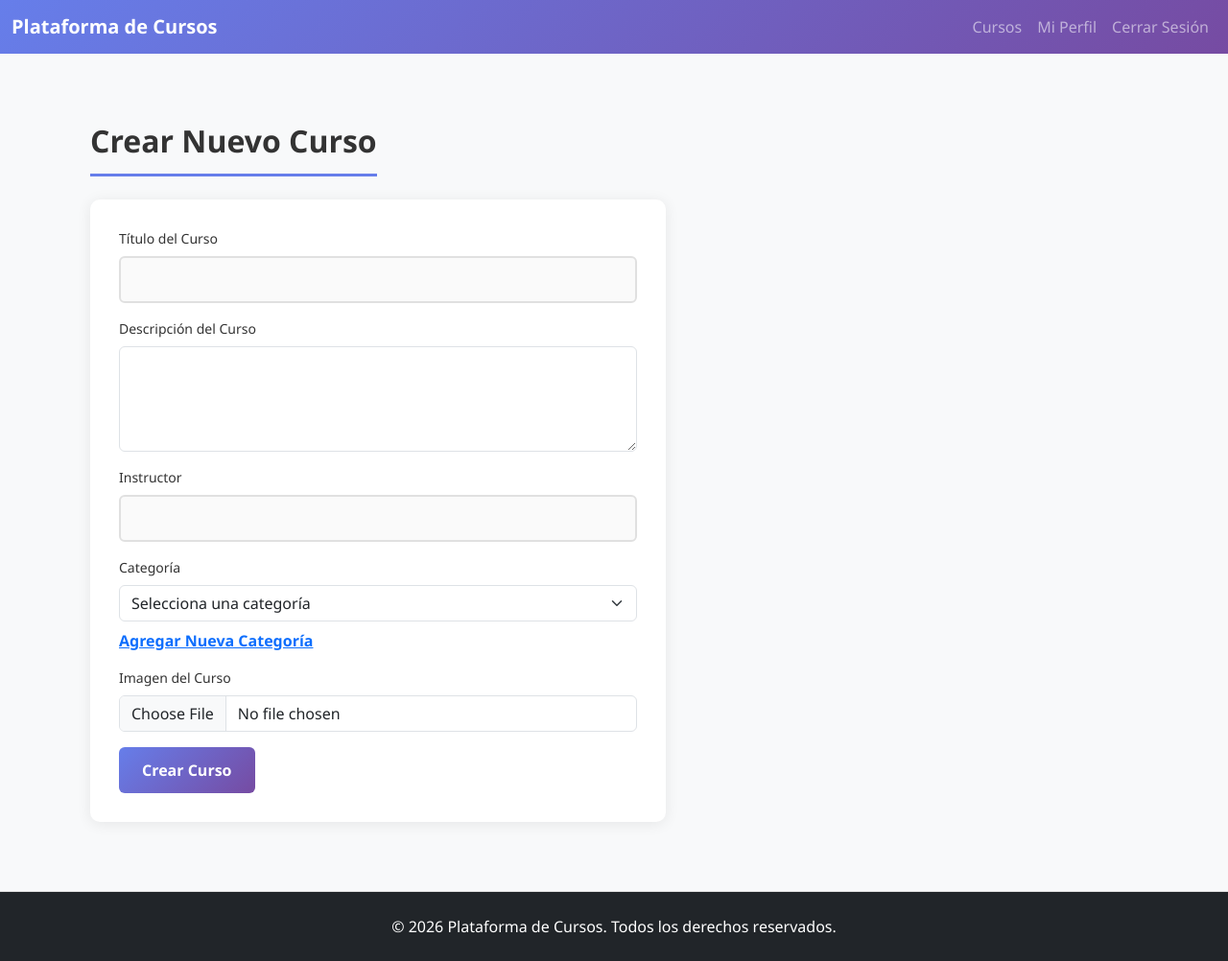
After one commit to Manug0mez33/Curs.ar, a Django app: page /curso/crear/ in a window 1280 px wide. The commit adds this page. Shown: the whole page at 96% size. Run offline with Django 5.2, Linux system fonts and the light colour scheme; a user stored in the database is signed in; data comes from the database, SQL or seed files in the repository; both versions use the stored data as it was after the commit.

Commit message:
Vistas para cursos y categoria, templates

```diff
--- a/Cursar/settings.py
+++ b/Cursar/settings.py
@@ -69,8 +69,8 @@
     },
 ]
 
-LOGIN_REDIRECT_URL = 'home'
-LOGOUT_REDIRECT_URL = 'home'
+LOGIN_REDIRECT_URL = 'inicio'
+LOGOUT_REDIRECT_URL = 'inicio'
 
 WSGI_APPLICATION = 'Cursar.wsgi.application'
 
--- a/Cursar/urls.py
+++ b/Cursar/urls.py
@@ -25,6 +25,7 @@
     path('admin/', admin.site.urls),
     path('accounts/', include('django.contrib.auth.urls')),
     path('accounts/register', registrarse, name='register'),
+    path('', include('cursos.urls')),
 ]
 
 if settings.DEBUG:
--- /dev/null
+++ b/cursos/forms.py
@@ -0,0 +1,10 @@
+from django import forms
+from .models import Curso
+
+class CursoForm(forms.ModelForm):
+    class Meta:
+        model = Curso
+        fields = [
+            'titulo',
+            'descripcion',
+            ]
--- a/cursos/models.py
+++ b/cursos/models.py
@@ -10,7 +10,7 @@
         return self.nombre
 
 class Curso(models.Model):
-    categoria = models.ForeignKey(Categoria, on_delete=models.CASCADE)
+    categoria = models.ForeignKey(Categoria, on_delete=models.CASCADE, null=True, blank=True)
     titulo = models.CharField(max_length=200)
     descripcion = models.TextField()
     imagen = models.ImageField(upload_to='cursos/', blank=True, null=True)
--- a/cursos/urls.py
+++ b/cursos/urls.py
@@ -1,7 +1,9 @@
 from django.urls import path
-from . import views
+from cursos.views import inicio, detalle_curso, crear_curso, guardar_categoria
 
 urlpatterns = [
-    path('', views.lista_cursos, name='lista_cursos'),
-    path('<int:curso_id>/', views.detalle_curso, name='detalle_curso'),
+    path('', inicio, name='inicio'),
+    path('curso/<int:curso_id>/', detalle_curso, name='detalle_curso'),
+    path('curso/crear/', crear_curso, name='crear_curso'),
+    path('categoria/guardar/', guardar_categoria, name='guardar_categoria'),
 ]
--- a/cursos/views.py
+++ b/cursos/views.py
@@ -1,3 +1,35 @@
-from django.shortcuts import render
+from django.shortcuts import render, redirect, get_object_or_404
+from django.contrib.auth.decorators import login_required, permission_required
 
-# Create your views here.
+from cursos.models import Curso, Categoria
+from cursos.forms import CursoForm
+
+
+def inicio(request):
+    cursos = Curso.objects.select_related('categoria').all()
+    return render(request, 'cursos/inicio.html', {'cursos': cursos})
+
+def detalle_curso(request, curso_id):
+    curso = get_object_or_404(Curso, id=curso_id)
+    return render(request, 'cursos/detalle_curso.html', {'curso': curso})
+
+@login_required
+def crear_curso(request):
+    if request.method == 'POST':
+        form = CursoForm(request.POST, request.FILES)
+        if form.is_valid():
+            form.save()
+            return redirect('inicio')
+    else:
+        form = CursoForm()
+
+    categorias = Categoria.objects.all()
+    return render(request, 'cursos/crear_curso.html', {'form': form, 'categorias': categorias})
+
+@login_required
+def guardar_categoria(request):
+    if request.method == 'POST':
+        nombre = request.POST.get('nombre', '').strip()
+        if nombre and not Categoria.objects.filter(nombre=nombre).exists():
+            Categoria.objects.create(nombre=nombre)
+    return redirect('crear_curso')
--- a/templates/base.html
+++ b/templates/base.html
@@ -5,17 +5,15 @@
     <meta name="viewport" content="width=device-width, initial-scale=1.0">
     <title>{% block title %}Plataforma de Cursos{% endblock %}</title>
 
-    <!-- Bootstrap CSS -->
+
     <link href="https://cdn.jsdelivr.net/npm/bootstrap@5.3.0/dist/css/bootstrap.min.css" rel="stylesheet">
 
-    <!-- CSS personalizado -->
     {% load static %}
     <link rel="stylesheet" href="{% static 'style.css' %}">
 
     {% block extra_css %}{% endblock %}
 </head>
 <body>
-    <!-- Navegación -->
     <nav class="navbar navbar-expand-lg navbar-dark" style="background: linear-gradient(135deg, #667eea 0%, #764ba2 100%);">
         <div class="container-fluid">
             <a class="navbar-brand">
@@ -49,7 +47,6 @@
         </div>
     </nav>
 
-    <!-- Contenido principal -->
     <main class="py-4">
         <div class="container">
             {% if messages %}
--- /dev/null
+++ b/templates/cursos/crear_curso.html
@@ -0,0 +1,74 @@
+{% extends 'base.html' %}
+
+{% block title %}Crear Curso - Plataforma de Cursos{% endblock %}
+
+{% block content %}
+<div class="container mt-5">
+    <h2 class="mb-4">Crear Nuevo Curso</h2>
+    <form method="post">
+        {% csrf_token %}
+        <div class="mb-3">
+            <label for="titulo" class="form-label">Título del Curso</label>
+            <input type="text" class="form-control" id="titulo" name="titulo" required>
+        </div>
+        <div class="mb-3">
+            <label for="descripcion" class="form-label">Descripción del Curso</label>
+            <textarea class="form-control" id="descripcion" name="descripcion" rows="4"></textarea>
+        </div>
+        <div class="mb-3">
+            <label for="instructor" class="form-label">Instructor</label>
+            <input type="text" class="form-control" id="instructor" name="instructor" required>
+        </div>
+        <div class="mb-3">
+            <label for="categoria" class="form-label">Categoría</label>
+            <select class="form-select" id="categoria" name="categoria">
+                <option value="">Selecciona una categoría</option>
+                {% for categoria in categorias %}
+                    <option value="{{ categoria.id }}">{{ categoria.nombre }}</option>
+                {% endfor %}
+            </select>
+            <button type="button" class="btn btn-link p-0 mt-2" data-bs-toggle="modal" data-bs-target="#categoriaModal">Agregar Nueva Categoría</button>
+        </div>
+        <div class="mb-3">
+            <label for="imagen" class="form-label">Imagen del Curso</label>
+            <input type="file" class="form-control" id="imagen" name="imagen">
+        </div>
+        <button type="submit" class="btn btn-primary">Crear Curso</button>
+    </form>
+</div>
+
+<div class="modal fade" id="categoriaModal" tabindex="-1" aria-labelledby="categoriaModalLabel" aria-hidden="true">
+    <div class="modal-dialog">
+        <div class="modal-content">
+            <div class="modal-header">
+                <h5 class="modal-title" id="categoriaModalLabel">Agregar Nueva Categoría</h5>
+                <button type="button" class="btn-close" data-bs-dismiss="modal" aria-label="Close"></button>
+            </div>
+            <form id="formCategoria" method="post" action="{% url 'guardar_categoria' %}">
+                {% csrf_token %}
+                <div class="modal-body">
+                    <div class="mb-3">
+                        <label for="nombreCategoria" class="form-label">Nombre de la Categoría</label>
+                        <input type="text" class="form-control" id="nombreCategoria" name="nombre" required>
+                    </div>
+                    <div class="mb-3">
+                        <label for="descripcionCategoria" class="form-label">Descripción</label>
+                        <textarea class="form-control" id="descripcionCategoria" name="descripcion" rows="3"></textarea>
+                    </div>
+                </div>
+                <div class="modal-footer">
+                    <button type="button" class="btn btn-secondary" data-bs-dismiss="modal">Cancelar</button>
+                    <button type="submit" class="btn btn-primary">Guardar Categoría</button>
+                </div>
+            </form>
+        </div>
+    </div>
+</div>
+
+<script>
+document.getElementById('formCategoria').addEventListener('submit', function() {
+    const modal = bootstrap.Modal.getInstance(document.getElementById('categoriaModal'));
+    if (modal) modal.hide();
+});
+</script>
+{% endblock %}
--- /dev/null
+++ b/templates/cursos/detalle_curso.html
@@ -0,0 +1 @@
+{% extends 'base.html' %}
--- a/usuarios/views.py
+++ b/usuarios/views.py
@@ -8,7 +8,7 @@
         if form.is_valid():
             user = form.save()
             login(request, user)
-            return redirect('home')
+            return redirect('inicio')
     else:
         form = RegistroForm()
     return render(request, 'registration/register.html', {'form': form})
```
Also changed, not shown: static/inicio.css (added, +101 -0 lines), templates/cursos/inicio.html (added, +53 -0 lines), cursos/migrations/0002_alter_curso_categoria.py (added), db.sqlite3, media/default_course_image.jpg (added).
